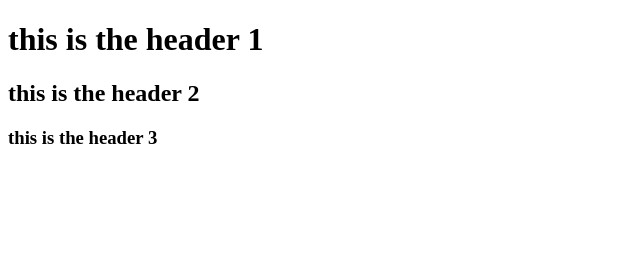
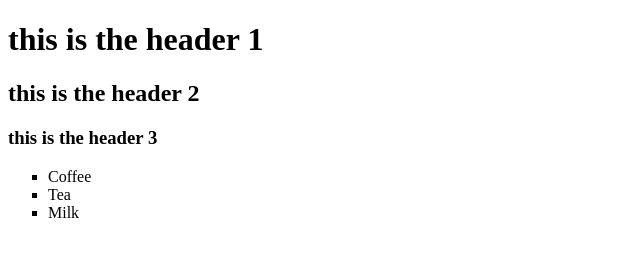
Before and after one commit to santoshpurbey/autoRest, a plain HTML site: page sanjay.html in a window 1280 px wide. Shown: the whole page, without its empty margins (0-640 px from the left). Drawn offline with Linux system fonts and the light colour scheme.

Commit message:
listing added

```diff
--- a/sanjay.html
+++ b/sanjay.html
@@ -8,6 +8,10 @@
 <h1>this is the header 1</h1>
 <h2>this is the header 2</h2>
 <h3>this is the header 3</h3>
-
+<ul type="square">
+<li>Coffee</li>
+<li>Tea</li>
+<li>Milk</li>
+</ul>
 </body>
 </html>
```
